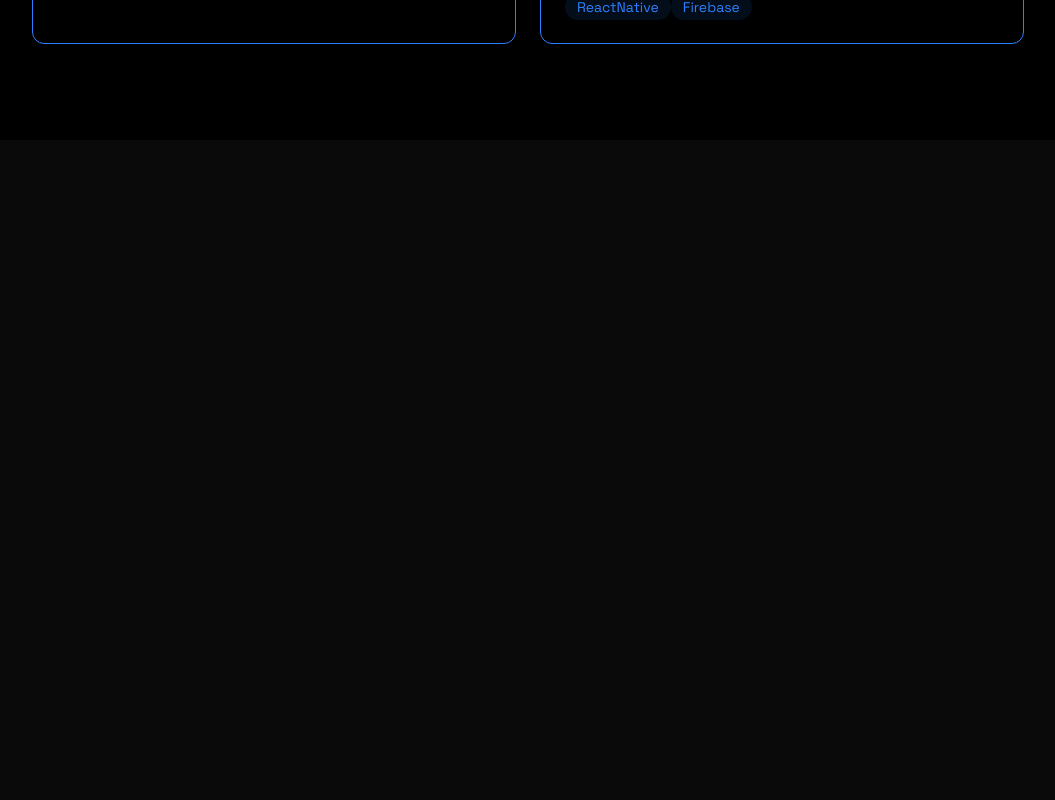
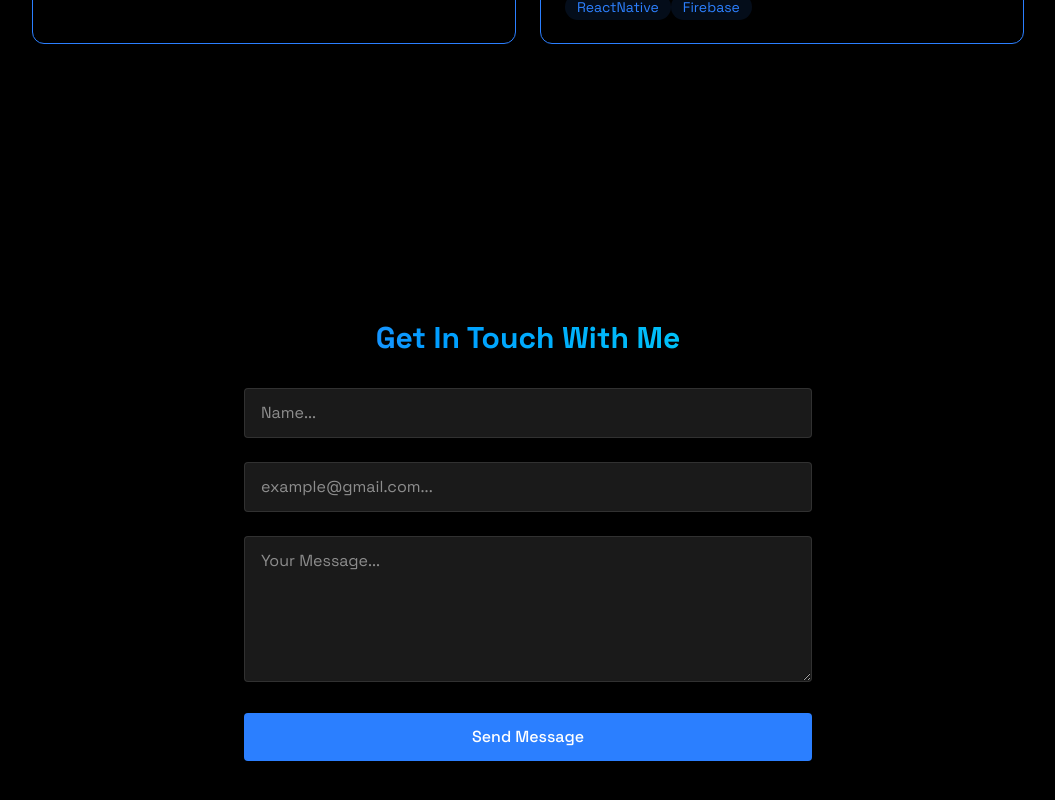
Before and after one commit to akapeith/Portfolio, a React (Vite) app: page / in a window 1280 px wide. Shown: the part 2264-3064 px from the top of the page, without its empty margins (112-1167 px from the left). Before the commit the page ends 2404 px from the top, so only its background shows below. Built offline with nearby package versions, Linux system fonts and the light colour scheme.

Commit message:
added contact form

```diff
--- a/package.json
+++ b/package.json
@@ -14,6 +14,8 @@
     "@tailwindcss/vite": "^4.1.7",
     "class-variance-authority": "^0.7.1",
     "clsx": "^2.1.1",
+    "emailjs": "^4.0.3",
+    "emailjs-com": "^3.2.0",
     "lucide-react": "^0.511.0",
     "react": "^19.1.0",
     "react-dom": "^19.1.0",
--- a/src/App.jsx
+++ b/src/App.jsx
@@ -4,6 +4,7 @@
 import { Home } from "./assets/Components/Sections/Home"
 import { About } from "./assets/Components/Sections/About"
 import { Projects } from "./assets/Components/Sections/Projects"
+import { Contact } from "./assets/Components/Sections/Contact"
 import "../src/index.css"
 import { useState } from "react"
 import "../src/App.css"
@@ -23,6 +24,7 @@
       <Home/>
       <About/>
       <Projects/>
+      <Contact/>
     </div>
     </>
   )
--- a/src/assets/Components/Sections/Contact.jsx
+++ b/src/assets/Components/Sections/Contact.jsx
@@ -0,0 +1,69 @@
+import { useState } from "react";
+import FadeinRight from "../FadeInRight"
+import emailjs from 'emailjs-com'
+
+export const Contact = () =>{
+    const[formData,setFormData] = useState({
+        name: "",
+        email: "",
+        message: "",
+    }
+    )
+    const SERVICE_ID = "service_dgyv4ma";
+    const TEMPLATE_ID = "template_4kjciil";
+    const API_KEY = "k_S5f_6HQMaz5k1Mg";
+    const handleSubmit = (e) =>{
+        e.preventDefault();
+        emailjs.sendForm(SERVICE_ID, TEMPLATE_ID, e.target, API_KEY).then((result)=> {
+            alert("Message send!");
+            setFormData({name: "", email: "", message:""})
+        }).catch(()=>alert ("Oops, something went wrong! Please try again."))
+    }
+
+    return <section id="contact" className="min-h-screen flex items-center justify-center
+    py-20">
+        <FadeinRight>
+            <div className="px-4 w-150 ">
+                <h2 className="text-3xl font-bold mb-8 bg-gradient-to-r from-blue-500
+                 to-cyan-400 text-center bg-clip-text text-transparent">
+                    Get In Touch With Me</h2>
+                <form className="space-y-6" onSubmit={handleSubmit}>
+                    <div className="relative">
+                        <input type="text" id="name" name = "name" required value={formData.name}
+                        onChange={(e) => setFormData({...formData, name:e.target.value})}
+                        className="w-full
+                        bg-white/10 border border-white/10 rounded px-4 py-3 text-white
+                        transition focus:outline-none focus:border-blue-500 focus:bg-blue-500/5"
+                        placeholder="Name..."
+                        />
+                    </div>
+                    <div className="relative">
+                        <input type="email"  id="email" name = "email" required value={formData.email}
+                        onChange={(e) => setFormData({...formData, email:e.target.value})}
+                         className="w-full
+                        bg-white/10 border border-white/10 rounded px-4 py-3 text-white
+                        transition focus:outline-none focus:border-blue-500 focus:bg-blue-500/5"
+                        placeholder="example@gmail.com..."
+                        />
+                    </div>
+                    <div className="relative">
+                        <textarea id="message" name = "message" required  value={formData.message}
+                        onChange={(e) => setFormData({...formData, message:e.target.value})}
+                        rows = {5}
+                        className="w-full
+                        bg-white/10 border border-white/10 rounded px-4 py-3 text-white
+                        transition focus:outline-none focus:border-blue-500 focus:bg-blue-500/5"
+                        placeholder="Your Message..."
+                        />
+                    </div>
+                    <button type="submit" className="w-full bg-blue-500 text-white py-3 px-6
+                    rounded font-medium transition relative overflow-hidden
+                    hover:-translate-y-0.5 hover:shadow-[0_0_15px_rgba(59,130,246,0.4)]">
+                        Send Message
+                    </button>
+
+                </form>
+            </div>
+        </FadeinRight>
+    </section>
+}
--- a/src/assets/Components/Sections/Projects.jsx
+++ b/src/assets/Components/Sections/Projects.jsx
@@ -1,9 +1,9 @@
-import FadeInRight from "../FadeInRight"
+import FadeInUp from "../FadeInUp"
 
 export const Projects = ()=>{
     return <section id="projects" className="min-h-screen flex items-center
     justify-center py-20">
-        <FadeInRight>
+        <FadeInUp>
         <div className="max-w-5xl mx-auto px-4">
             <h2 className="text-3xl font-bold mb-8 bg-gradient-to-r from-blue-500 to-cyan-400
             text-center bg-clip-text text-transparent">Featured Projects</h2>
@@ -87,6 +87,6 @@
                 </div>
             </div>
         </div>
-        </FadeInRight>
+        </FadeInUp>
     </section>
 }
```
Also changed, not shown: 1 other file (tests, documents, lock files or other folders).
